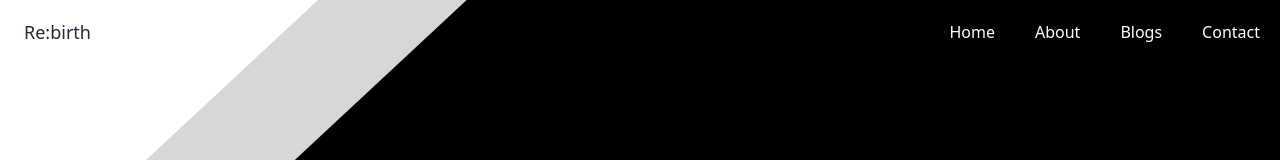
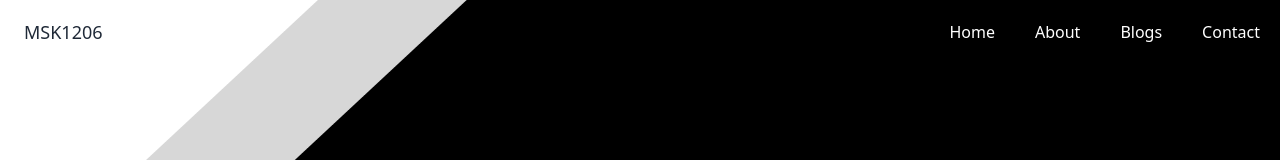
Before and after one commit to MSK1206/nextjs-typescript-tailwindcss-microcms-jamstack-app, a Next.js app: page / in a window 1280 px wide. Shown: the top 160 px of the page. Built offline with nearby package versions, Linux system fonts and the light colour scheme.

Commit message:
Fix: title 変更

```diff
--- a/src/app/_components/MetaTitles/index.ts
+++ b/src/app/_components/MetaTitles/index.ts
@@ -1,7 +1,7 @@
 // title | titleTemplate
 
 // titleTemplate
-export const MetaTitleTemplate = 'Re:birth'
+export const MetaTitleTemplate = 'MSK1206'
 
 // Root Page title
 export const MetaRootPageTitle = 'Home'
```
